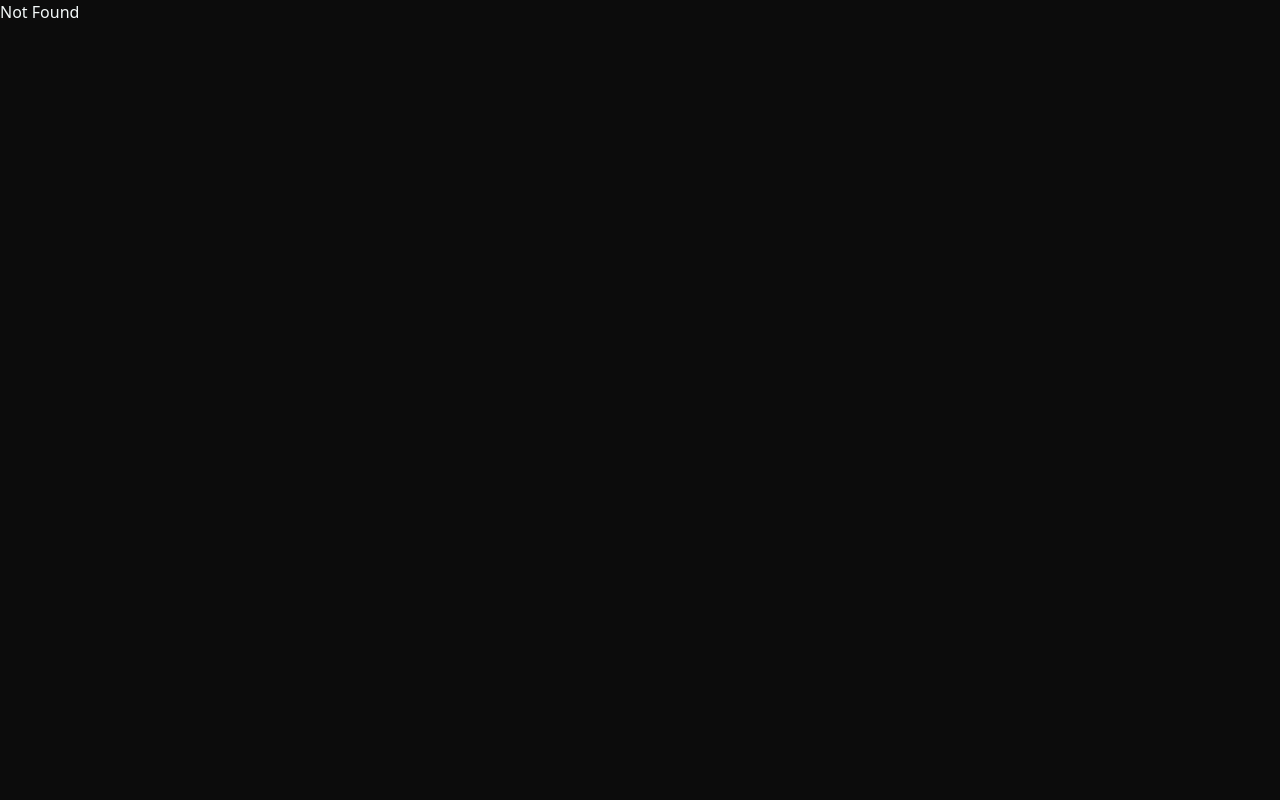
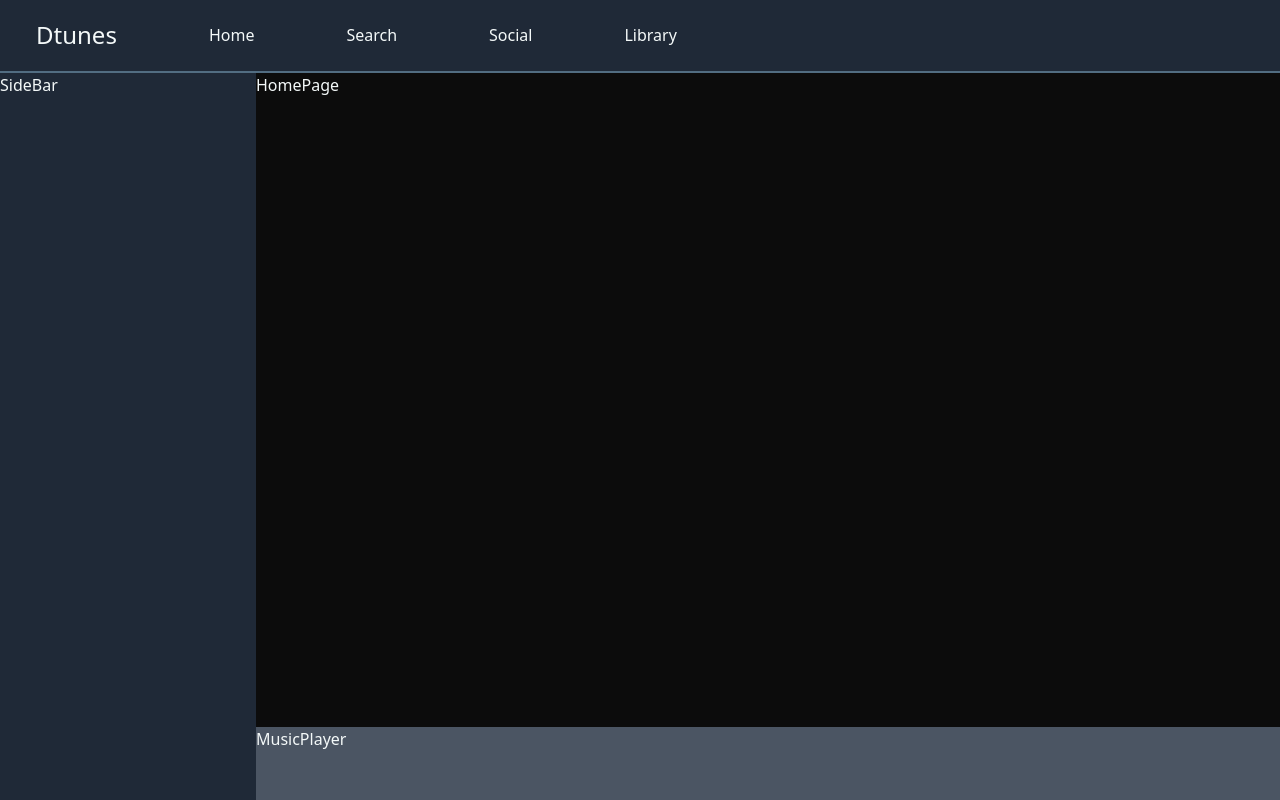
Before and after one commit to thatchinkumar2005/DTunes, a React (Vite) app in the folder client/: page / in a window 1280 px wide. Built offline with nearby package versions, Linux system fonts and the light colour scheme.

Commit message:
CLIENT: Public and Private Layouts

```diff
--- a/client/src/App.jsx
+++ b/client/src/App.jsx
@@ -2,13 +2,19 @@ import React from "react";
 import { Routes, Route } from "react-router-dom";
 import PublicLayout from "./ui/layout/publicLayout";
 import LoginPage from "./pages/authentication/LoginPage";
-import NotFoundPage from "./pages/general/NotFoundPage";
+import NotFoundPage from "./pages/UX/NotFoundPage";
+import PrivateLayout from "./ui/layout/privateLayout";
+import HomePage from "./pages/UX/HomePage";
 
 export default function App() {
   return (
     <Routes>
-      <Route path="auth" element={<PublicLayout />}>
-        <Route path="login" element={<LoginPage />} />
+      <Route element={<PublicLayout />}>
+        <Route path="/auth/login" element={<LoginPage />} />
+      </Route>
+
+      <Route element={<PrivateLayout />}>
+        <Route path="/" element={<HomePage />} />
       </Route>
 
       <Route path="*" element={<NotFoundPage />} />
--- /dev/null
+++ b/client/src/features/MusicPlayer/MusicPlayer.jsx
@@ -0,0 +1,5 @@
+import React from "react";
+
+export default function MusicPlayer() {
+  return <div className="bg-gray-600">MusicPlayer</div>;
+}
--- /dev/null
+++ b/client/src/pages/UX/HomePage.jsx
@@ -0,0 +1,5 @@
+import React from "react";
+
+export default function HomePage() {
+  return <div>HomePage</div>;
+}
--- /dev/null
+++ b/client/src/ui/components/NavBar.jsx
@@ -0,0 +1,14 @@
+import React from "react";
+import { Link } from "react-router-dom";
+
+export default function NavBar() {
+  return (
+    <div className="flex bg-gray-800 flex-row items-center gap-3 col-start-1 col-end-3 border-b-2 border-primary">
+      <h1 className="text-2xl ml-9">Dtunes</h1>
+      <Link className="ml-20 hover:scale-150 duration-100 ">Home</Link>
+      <Link className="ml-20 hover:scale-150 duration-100 ">Search</Link>
+      <Link className="ml-20 hover:scale-150 duration-100 ">Social</Link>
+      <Link className="ml-20 hover:scale-150 duration-100 ">Library</Link>
+    </div>
+  );
+}
--- /dev/null
+++ b/client/src/ui/components/SideBar.jsx
@@ -0,0 +1,9 @@
+import React from "react";
+
+export default function SideBar() {
+  return (
+    <div className="col-start-1, col-end-2 row-start-2 row-end-4 bg-gray-800">
+      SideBar
+    </div>
+  );
+}
--- a/client/src/ui/layout/privateLayout.jsx
+++ b/client/src/ui/layout/privateLayout.jsx
@@ -1,5 +1,18 @@
 import React from "react";
+import { Outlet } from "react-router-dom";
+import NavBar from "../components/NavBar";
+import SideBar from "../components/SideBar";
+import MusicPlayer from "../../features/MusicPlayer/MusicPlayer";
 
-export default function privateLayout() {
-  return <div>privateLayout</div>;
+export default function PrivateLayout() {
+  return (
+    <div className="h-screen w-screen grid grid-cols-[1fr_4fr] grid-rows-[1fr_9fr_1fr]">
+      <NavBar />
+      <SideBar />
+      <main>
+        <Outlet />
+      </main>
+      <MusicPlayer />
+    </div>
+  );
 }
--- a/client/src/ui/layout/publicLayout.jsx
+++ b/client/src/ui/layout/publicLayout.jsx
@@ -3,8 +3,8 @@ import { Outlet } from "react-router-dom";
 
 export default function PublicLayout() {
   return (
-    <div className="h-screen w-screen flex flex-row gap-[200px] justify-center items-center">
-      <div className="w-[400px] flex justify-center items-center rounded h-[500px]">
+    <div className="h-screen w-screen flex flex-row justify-center items-center">
+      <div className="w-20 flex justify-center items-center rounded h-20 mr-[200px]">
         <h1 className="text-center text-5xl">DTUNES</h1>
       </div>
 
```
Also changed, not shown: client/src/pages/UX/NotFoundPage.jsx (renamed from client/src/pages/general/NotFoundPage.jsx).
